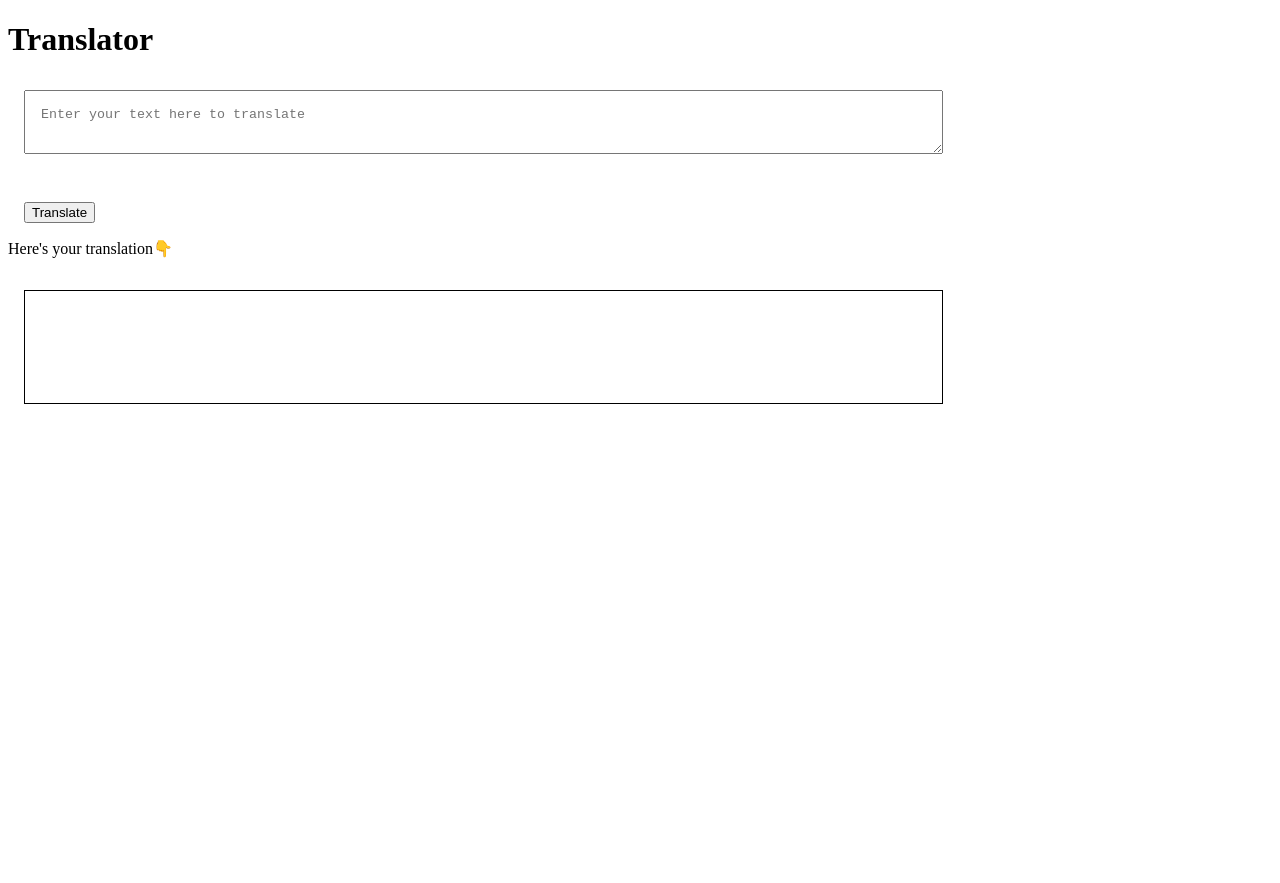
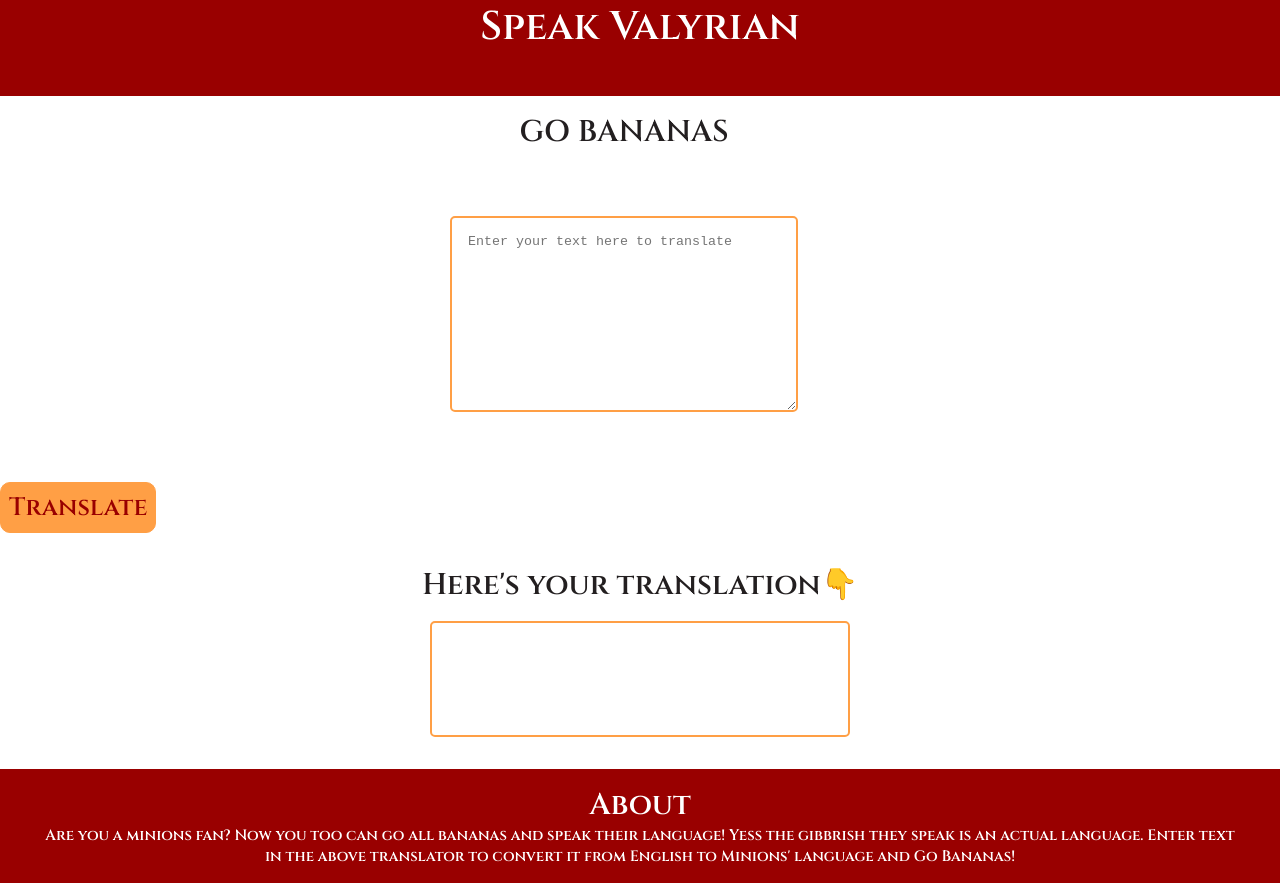
Before and after one commit to dhrupotter/valyrian-translator, a plain HTML site: page index.html in a window 1280 px wide. Before the commit the page ends 800 px from the top, so only its background shows below. Drawn offline with Linux system fonts and the light colour scheme; a web font is replaced by a local one.

Commit message:
first commit

```diff
--- a/index.html
+++ b/index.html
@@ -4,7 +4,7 @@
     <meta charset="UTF-8">
     <meta http-equiv="X-UA-Compatible" content="IE=edge">
     <meta name="viewport" content="width=device-width, initial-scale=1.0">
-    <title>Banana Speaks</title>
+    <title>Speak Valyrian</title>
     <link rel="stylesheet" href="styles.css">
 </head>
 <body>
@@ -15,16 +15,31 @@
 
     </div> -->
 
-    <h1>Translator</h1>
+    <nav class="navigation">Speak Valyrian</nav>
+    <div class="right-column">
+       <h1 class="heading">GO BANANAS</h1>
+       <textarea class="textArea" placeholder="Enter your text here to translate" id="txt-input"></textarea>
+    </div>
 
-    <textarea class="textArea" placeholder="Enter your text here to translate" id="txt-input"></textarea>
+    <div>
+        <button class="btn-translate">Translate</button>
+    </div>
 
-    <button id="btn-translate">Translate</button>
-
-    <div>Here's your translation👇</div>
-    <div class="output"></div>
+    <div>
+       <h1 class="heading2">Here's your translation👇</h1>
+       <div class="output"></div>
+    </div>
 
 
+    <footer class="footer">
+        <div class="footer-heading">About</div>
+        <div class="footer-container">
+            <div>Are you a minions fan? Now you too can go all bananas and speak their language!
+                Yess the gibbrish they speak is an actual language. Enter text in the above translator
+                to convert it from English to Minions' language and Go Bananas!</div>
+        </div>
+
+    </footer>
 
     <script src="index.js"></script>
 </body>
--- a/index.js
+++ b/index.js
@@ -20,20 +20,20 @@
 
 // Step 0 -> call fetchDetails function on button click
 
-var btnTranslate = document.querySelector("#btn-translate");
+var btnTranslate = document.querySelector(".btn-translate");
 var txtInput = document.querySelector("#txt-input")
 var output = document.querySelector(".output")
 
 function clickEventHandler() {
     console.log("Clicked!!")
-    console.log("input", txtInput.value)
+    console.log(txtInput.value)
     translate(txtInput.value)
 }
 
 btnTranslate.addEventListener("click", clickEventHandler)
 
 function translate(inputText) {
-    fetch(`https://api.funtranslations.com/translate/valyrian.json?text=${inputText}`)
+    fetch(`https://api.funtranslations.com/translate/minion.json?text=${inputText}`)
         .then(function (response) {
             return response.json()
         })
--- a/styles.css
+++ b/styles.css
@@ -1,20 +1,105 @@
+@import url('https://fonts.googleapis.com/css2?family=Boogaloo&family=Cinzel:wght@600&display=swap');
+
+:root {
+    --primary-color: #990000;
+    --secondary-color: #FF9F45;
+    --dark-grey:  #231f20;
+    --white: #ffffff;
+}
+
+body{
+    background-color: var(--white);
+    font-family: 'Cinzel', serif;
+    margin: 0rem;
+}
+
+
+.navigation{
+    background-color: var(--primary-color);
+    color: var(--white);
+    text-align: center;
+    font-size: 40px;
+    height: 6rem;
+}
+
+.navigation .navImg{
+    text-align: center;
+    height: 6rem;
+    object-fit: contain;
+}
+
+.right-column{
+    text-align: center;
+    margin-right: 2rem;
+    display: block;
+}
+.heading{
+    font-size: 30px;
+    text-align: center;
+    color: var(--dark-grey);
+    margin: 1rem;
+    /* display: inline; */
+}
+
+.heading2{
+    font-size: 30px;
+    text-align: center;
+    color: var(--dark-grey);
+    margin: 1rem;
+    /* display: inline; */
+}
+
 .textArea {
-    width: 70%;
-    height: fit-content;
-    margin: 2rem 1rem;
+    width: 25%;
+    min-height: 20vh;
+    margin: auto;
     padding: 1rem;
-    display: block;
+    /* display: inline; */
+    border: 2px solid var(--secondary-color);
+    border-radius: 5px;
+    margin: 3rem;
+}
+
+.btn-translate {
+    background-color: var(--secondary-color);
+    border: 1px solid var(--secondary-color);
+    border-radius: 10px;
+    font-size: 25px;
+    padding: 8px;
+    /* display: inline; */
+    font-family: 'Cinzel', serif;
+    color: var(--primary-color);
+    margin: 1rem auto;
 }
 
 .output {
-    border: 1px solid black;
-    height: 10vh;
-    width: 70%;
-    margin: 2rem 1rem;
+    width: 30%;
+    min-height: 10vh;
+    margin: auto;
     padding: 1rem;
-    display: block;
+    /* display: inline; */
+    border: 2px solid var(--secondary-color);
+    border-radius: 5px;
 }
 
-#btn-translate {
-margin: 1rem;
+.footer {
+    background-color: var(--primary-color);
+    padding: 1rem;
+    margin-top: 2rem;
+    /* margin-bottom: 0rem; */
 }
+
+.footer-heading {
+    font-size: 30px;
+    text-align: center;
+    color: var(--white);
+}
+
+.footer-container {
+    font-size: 15px;
+    text-align: center;
+    max-width: 1200px;
+    margin: auto;
+    color: var(--white);
+
+}
```
Also changed, not shown: Images/55de068a005a71c0720cb64c3c6be8-unscreen.gif (added), Images/banana.gif (added).
